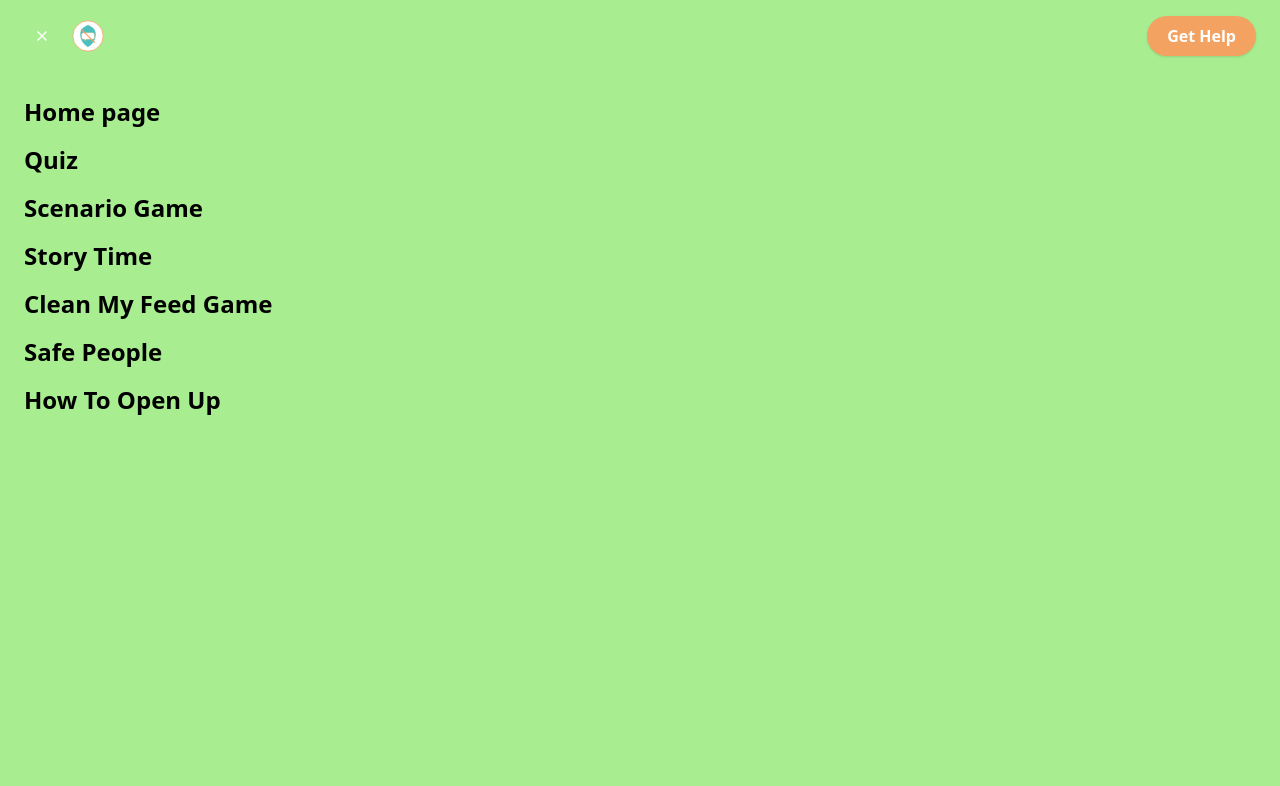
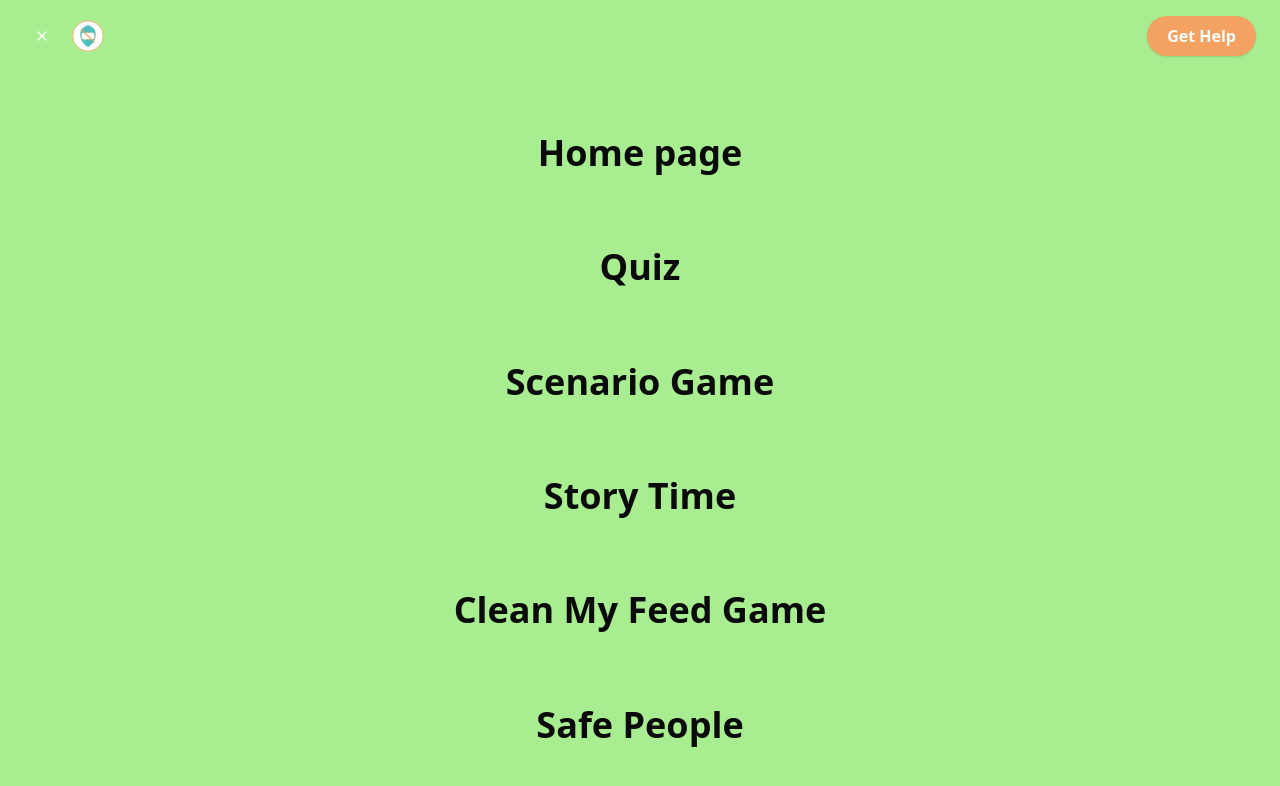
Before and after one commit to QuentinQQ/cyber-shield-frontend, a React (Vite) app: page /open-up in a window 1280 px wide. Both pictures are taken after a click on the button "Toggle menu". Shown: the top 786 px of the page. Built offline with nearby package versions, Linux system fonts and the light colour scheme.

Commit message:
Updated Navbar

```diff
--- a/src/components/NavBar.tsx
+++ b/src/components/NavBar.tsx
@@ -1,25 +1,47 @@
-// NavBar.tsx
-import React from 'react';
-import { Link } from 'react-router-dom';
+/**
+ * @file NavBar.tsx
+ * @description
+ * The NavBar component renders a vertically-centered list of navigation links for the application.
+ * Each item has an interactive hover animation (scale and color highlight).
+ * This component is fully responsive and uses Tailwind CSS for styling.
+ */
 
-const navItems = [
-  { label: 'Home page', path: '/' },
-  { label: 'Quiz', path: '/quiz' },
-  { label: 'Scenario Game', path: '/scenario' },
-  { label: 'Story Time', path: '/story' },
-  { label: 'Clean My Feed Game', path: '/clean-feed' },
-  { label: 'Safe People', path: '/safe-people' },
-  { label: 'How To Open Up', path: '/open-up' },
+import React, { JSX } from "react";
+import { Link } from "react-router-dom";
+
+/**
+ * @constant navItems
+ * @description
+ * An array of objects representing the navigation items. Each object contains:
+ * @property {string} label - The display text of the navigation item
+ * @property {string} path - The target route path for the navigation link
+ */
+const navItems: { label: string; path: string }[] = [
+  { label: "Home page", path: "/" },
+  { label: "Quiz", path: "/quiz" },
+  { label: "Scenario Game", path: "/scenario" },
+  { label: "Story Time", path: "/story" },
+  { label: "Clean My Feed Game", path: "/clean-feed" },
+  { label: "Safe People", path: "/safe-people" },
+  { label: "How To Open Up", path: "/open-up" },
 ];
 
+/**
+ * @component NavBar
+ * @description
+ * Renders a navigation bar in vertical layout where all navigation links are centered.
+ * On hover, each link scales up and changes color for better user interactivity.
+ *
+ * @returns {JSX.Element} A React functional component that displays the navigation list.
+ */
 const NavBar: React.FC = () => {
   return (
-    <nav className="flex flex-col gap-4">
+    <nav className="grid grid-rows-7 h-screen w-full">
       {navItems.map((item, index) => (
         <Link
           key={index}
           to={item.path}
-          className="text-black text-2xl font-semibold hover:underline"
+          className="flex items-center justify-center text-2xl md:text-4xl font-semibold hover:bg-cyan-100 transition-all"
         >
           {item.label}
         </Link>
@@ -28,4 +50,5 @@ const NavBar: React.FC = () => {
   );
 };
 
+
 export default NavBar;
```
